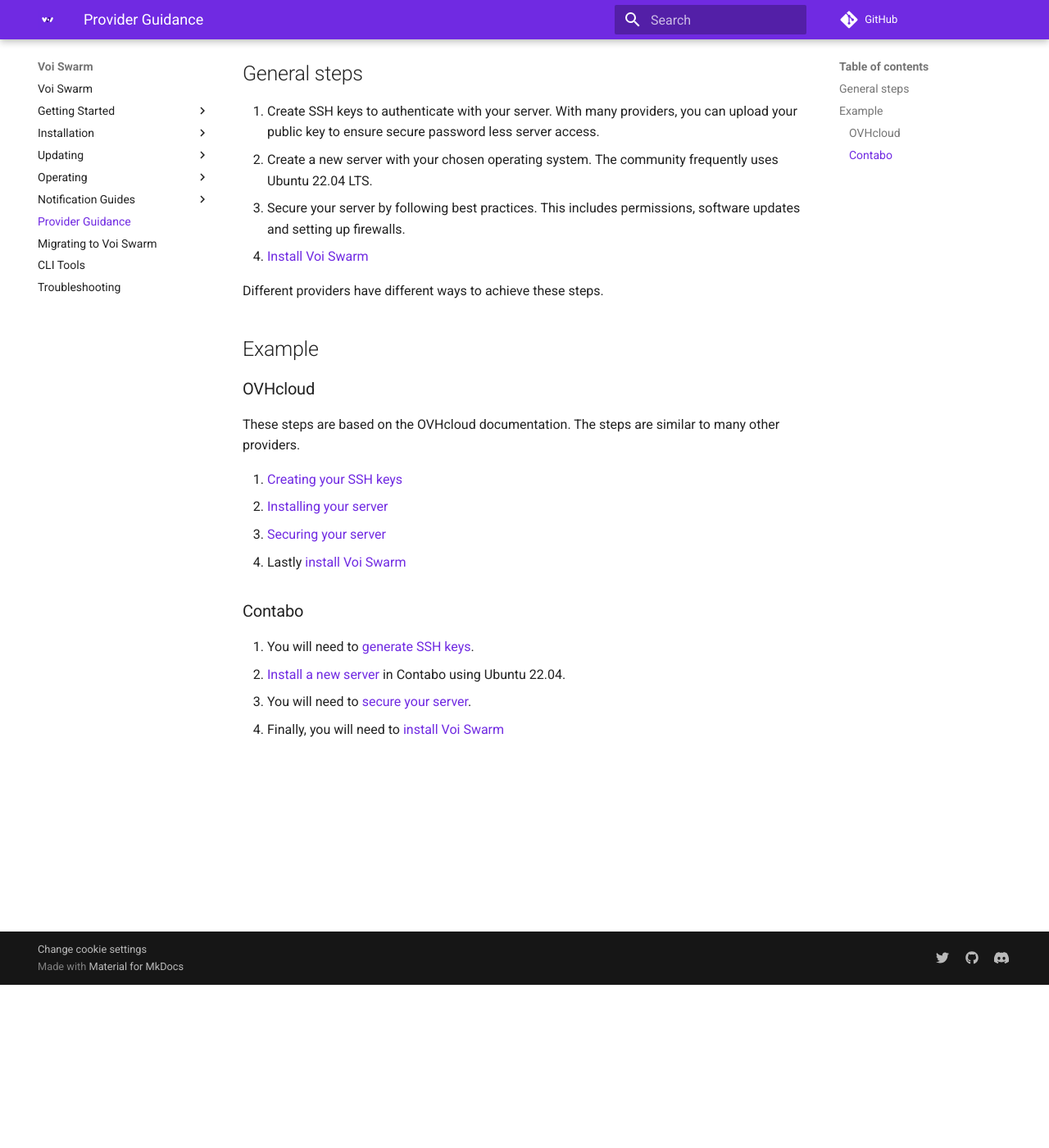
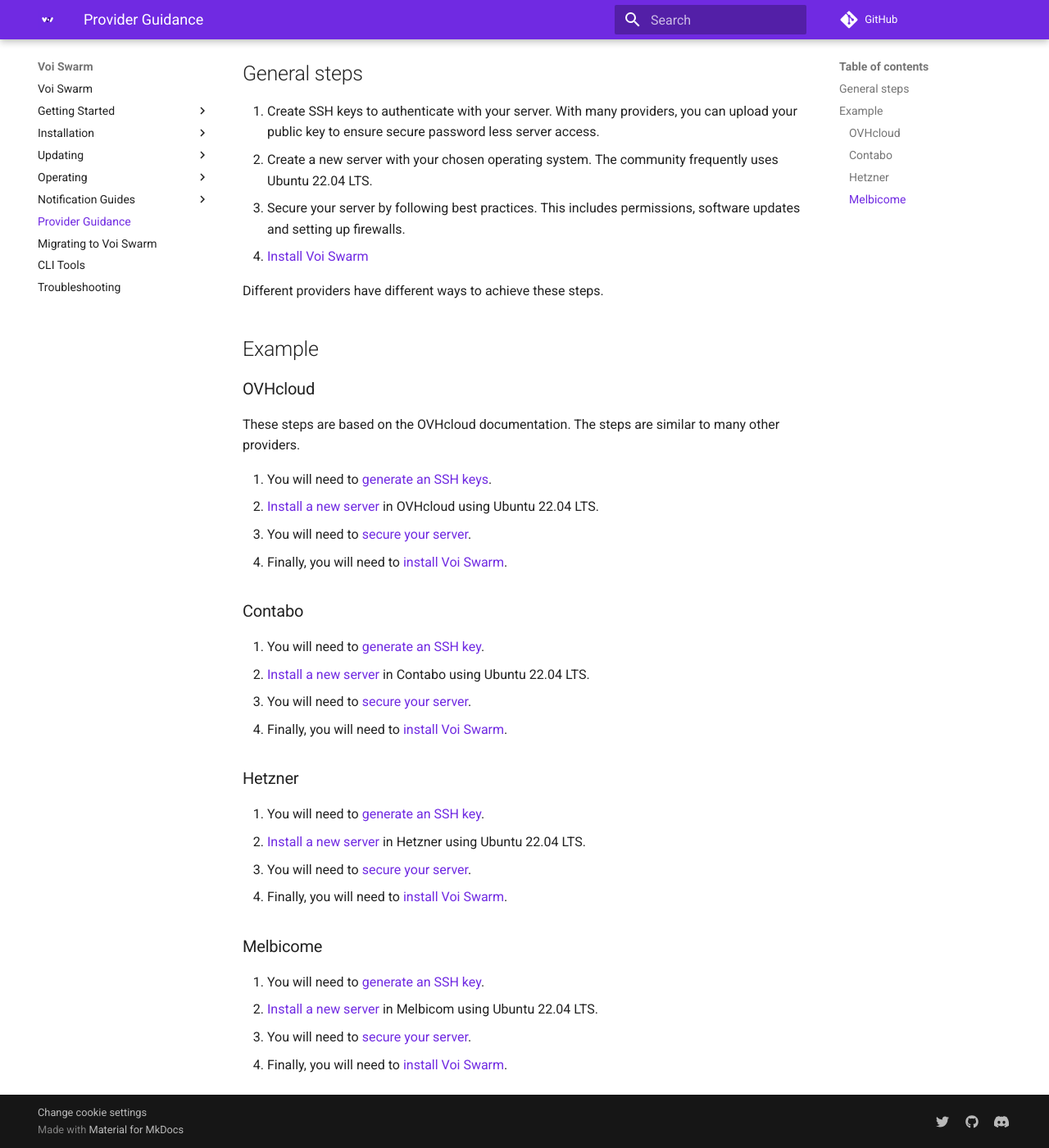
Before and after one commit to VoiNetwork/voi-swarm, an MkDocs documentation site: the page built from docs/provider-guidance.md, in a window 1280 px wide and 1400 px high, scrolled down 199 px. Shown: the whole window at 82% size. Built offline with MkDocs 1.6.1 and Material for MkDocs 9.7.7, drawn with Linux system fonts in a browser that asks for light colours; plug-ins that fetch from the network failed and are left out; comment, search, counter and statistics services are not loaded.

Commit message:
Added Hetzner and Melbicom as well added more context to OVHcloud

```diff
--- a/docs/provider-guidance.md
+++ b/docs/provider-guidance.md
@@ -19,14 +19,28 @@
 
 These steps are based on the OVHcloud documentation. The steps are similar to many other providers.
 
-1. [Creating your SSH keys](https://help.ovhcloud.com/csm/en-ca-dedicated-servers-creating-ssh-keys?id=kb_article_view&sysparm_article=KB0043376)
-2. [Installing your server](https://help.ovhcloud.com/csm/en-gb-dedicated-servers-getting-started-dedicated-server?id=kb_article_view&sysparm_article=KB0043475)
-3. [Securing your server](https://help.ovhcloud.com/csm/en-gb-dedicated-servers-securing-server?id=kb_article_view&sysparm_article=KB0043969)
-4. Lastly [install Voi Swarm](../installation/installation/)
+1. You will need to [generate an SSH keys](https://help.ovhcloud.com/csm/en-ca-dedicated-servers-creating-ssh-keys?id=kb_article_view&sysparm_article=KB0043376).
+2. [Install a new server](https://help.ovhcloud.com/csm/en-gb-dedicated-servers-getting-started-dedicated-server?id=kb_article_view&sysparm_article=KB0043475) in OVHcloud using Ubuntu 22.04 LTS.
+3. You will need to [secure your server](https://help.ovhcloud.com/csm/en-gb-dedicated-servers-securing-server?id=kb_article_view&sysparm_article=KB0043969).
+4. Finally, you will need to [install Voi Swarm](../installation/installation/).
 
 ### Contabo
 
-1. You will need to [generate SSH keys](https://contabo.com/blog/how-to-use-ssh-keys-with-your-server/).
-2. [Install a new server](https://help.contabo.com/support/solutions/articles/103000271913-how-do-i-install-my-contabo-server-) in Contabo using Ubuntu 22.04.
+1. You will need to [generate an SSH key](https://contabo.com/blog/how-to-use-ssh-keys-with-your-server/).
+2. [Install a new server](https://help.contabo.com/support/solutions/articles/103000271913-how-do-i-install-my-contabo-server-) in Contabo using Ubuntu 22.04 LTS.
 3. You will need to [secure your server](https://contabo.com/blog/best-practices-for-securing-remote-connections-to-your-vps/).
-4. Finally, you will need to [install Voi Swarm](https://voinetwork.github.io/voi-swarm/installation/installation/)
+4. Finally, you will need to [install Voi Swarm](https://voinetwork.github.io/voi-swarm/installation/installation/).
+
+### Hetzner
+
+1. You will need to [generate an SSH key](https://community.hetzner.com/tutorials/howto-ssh-key).
+2. [Install a new server](https://docs.hetzner.com/cloud/servers/getting-started/creating-a-server/) in Hetzner using Ubuntu 22.04 LTS.
+3. You will need to [secure your server](https://community.hetzner.com/tutorials/securing-ssh).
+4. Finally, you will need to [install Voi Swarm](https://voinetwork.github.io/voi-swarm/installation/installation/).
+
+### Melbicome
+
+1. You will need to [generate an SSH key](https://webdock.io/en/docs/webdock-control-panel/shell-users-and-sudo/set-up-an-ssh-key).
+2. [Install a new server](https://www.melbicom.net/virtualserver/) in Melbicom using Ubuntu 22.04 LTS.
+3. You will need to [secure your server](https://www.liquidweb.com/blog/secure-server/).
+4. Finally, you will need to [install Voi Swarm](https://voinetwork.github.io/voi-swarm/installation/installation/).
```
